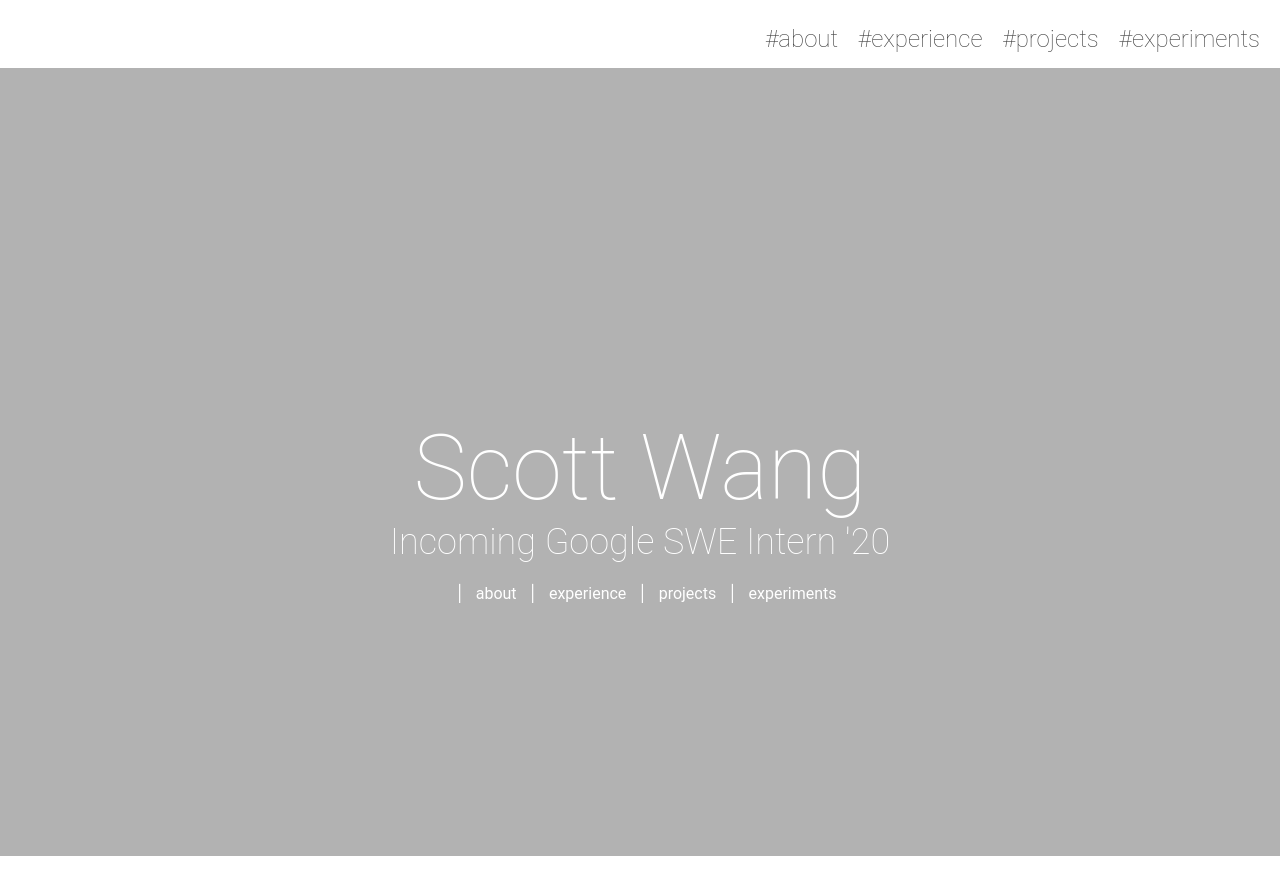
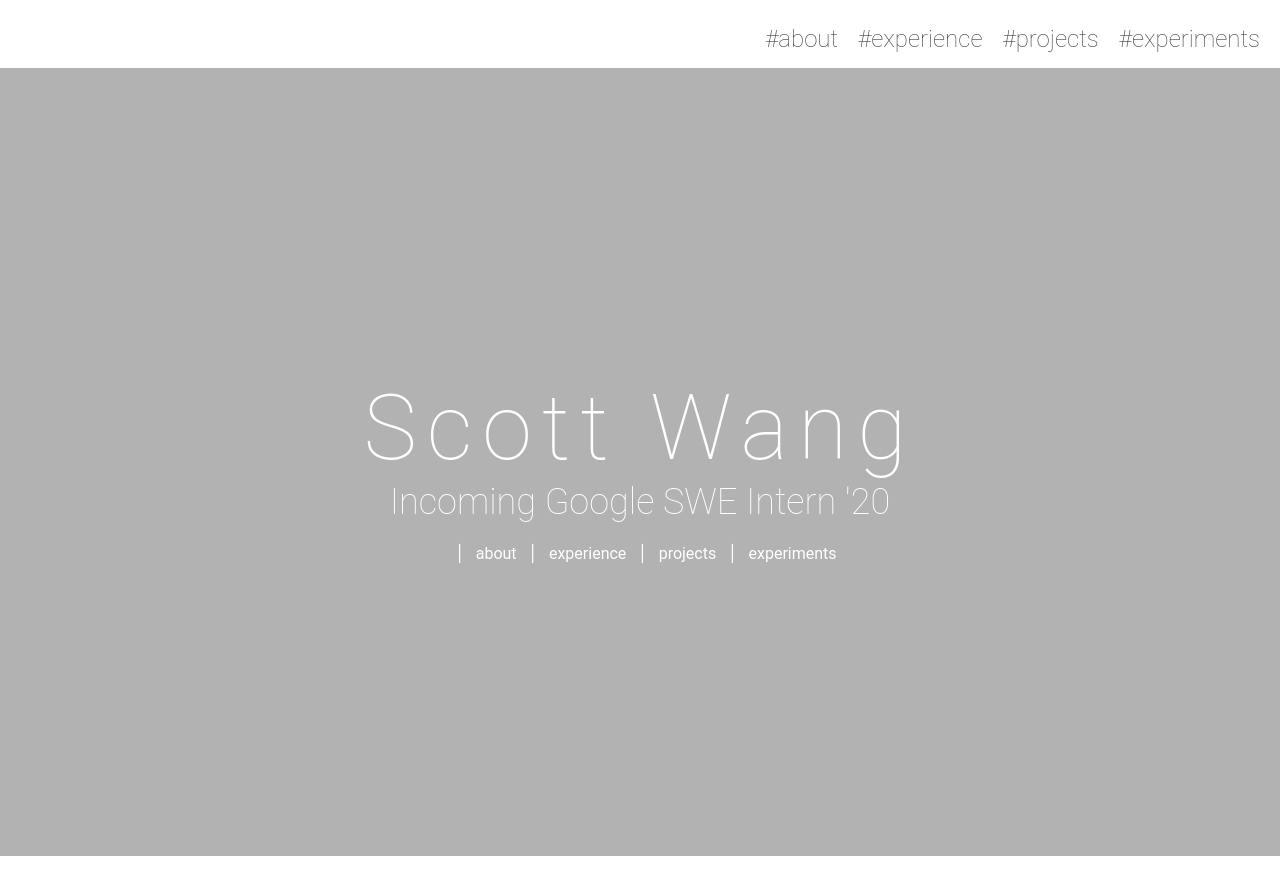
Before and after one commit to ngwattcos/scotts-portfolio, a React (Create React App) app in the folder portfolio/: page / in a window 1280 px wide. Shown: the top 894 px of the page. Built offline with nearby package versions, Linux system fonts and the light colour scheme.

Commit message:
progress

```diff
--- a/portfolio/src/components/Landing.tsx
+++ b/portfolio/src/components/Landing.tsx
@@ -18,8 +18,7 @@
                 </span>
               )}
 
-              {/* <a className="link-white" href="/login">login</a>&nbsp;&nbsp;|&nbsp;&nbsp; */}
-              {/* <a className="link-white" href="/register">sign up</a> */}
+
             </div>
           </div>
 
--- a/portfolio/src/styles/Site-Style.scss
+++ b/portfolio/src/styles/Site-Style.scss
@@ -227,10 +227,6 @@
 
 .centered-custom {
 	margin: 0 auto;
-	/* display: inline-block; */
-	/* height: 200px; */
-	/* width: 80%; */
-	/* height: 40%; */
 }
 
 .text-centered {
@@ -296,9 +292,9 @@
 }
 
 .landing-group {
-	height: 100%;
+	height: 100vh;
 	width: 100%;
-	padding-top: 45vh;
+	padding-top: 40vh;
 	padding-bottom: 30vh;
 	/* z-index: 100; */
 }
@@ -308,7 +304,7 @@
 	font-size: 90px;
 	font-weight: 1;
 	color: #FFFFFF;
-	// letter-spacing: 10px;
+	letter-spacing: 10px;
 }
 
 .landing-title {
```
